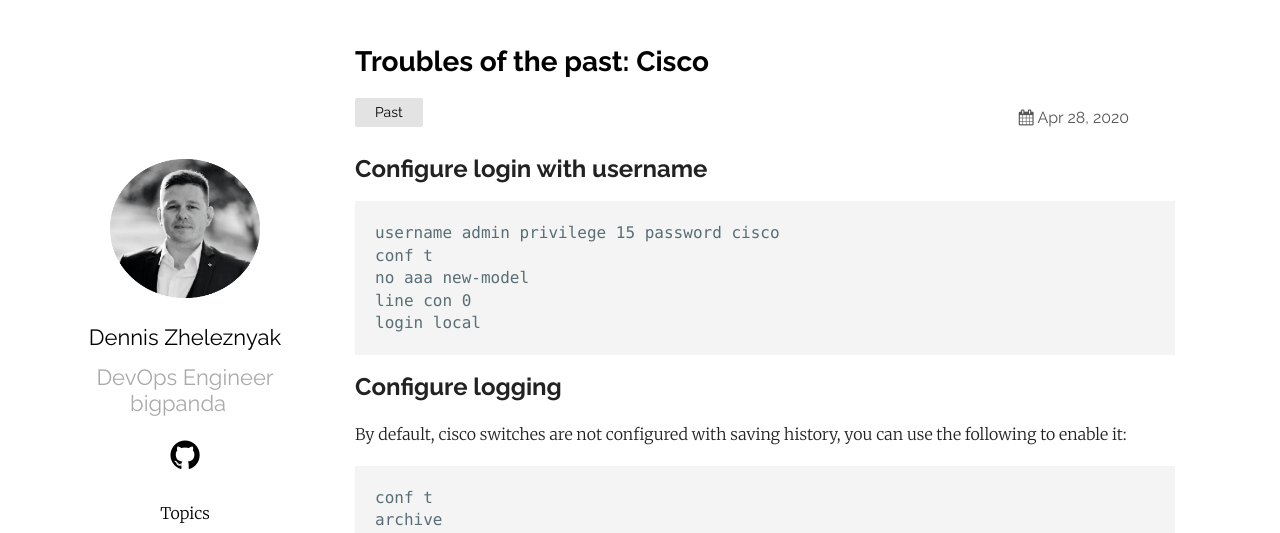
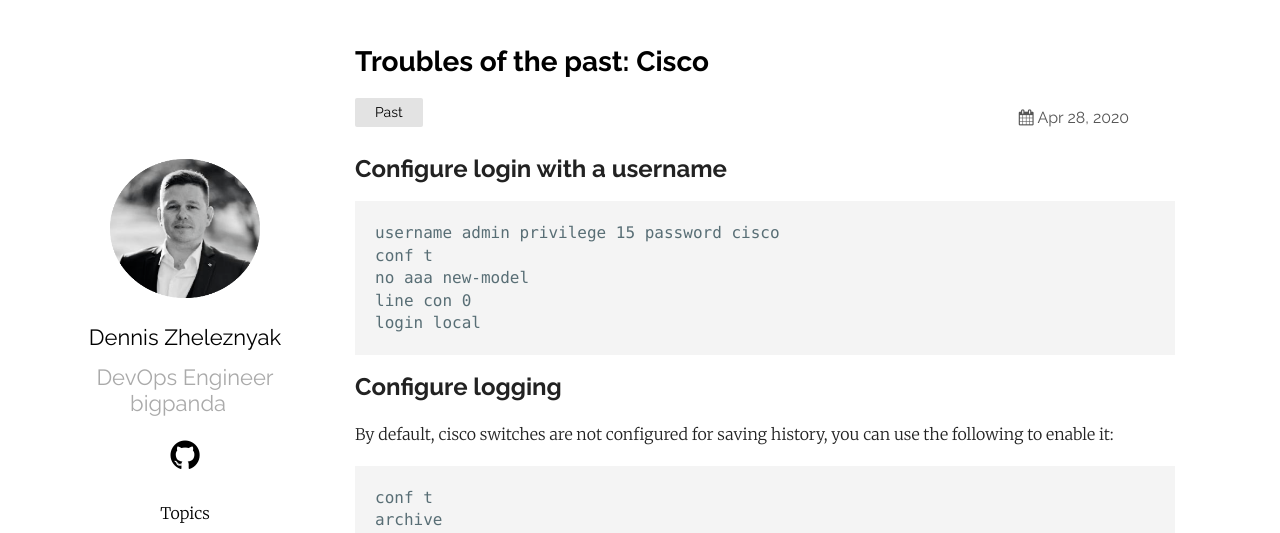
Before and after one commit to denzhel/denzhel.github.io, a Jekyll site: the page built from _posts/2020-04-28-past-cisco.md, in a window 1280 px wide and 900 px high. Shown: the top 533 px of the window. Built offline with Jekyll 4.4.1, drawn with Linux system fonts in a browser that asks for light colours; comment, search, counter and statistics services are not loaded; some of the changed text lies outside the part shown.

Commit message:
fix-typos

````diff
--- a/_posts/2020-04-28-past-cisco.md
+++ b/_posts/2020-04-28-past-cisco.md
@@ -5,7 +5,7 @@ date:   2020-04-28
 categories: Past
 ---
 
-## Configure login with username
+## Configure login with a username
 
 ```
 username admin privilege 15 password cisco
@@ -16,7 +16,7 @@ login local
 ```
 
 ## Configure logging
-By default, cisco switches are not configured with saving history, you can use
+By default, cisco switches are not configured for saving history, you can use
 the following to enable it:
 
 ```
````
Also changed, not shown: other parts of _posts/2020-04-28-past-cisco.md (+1 -1 lines).
